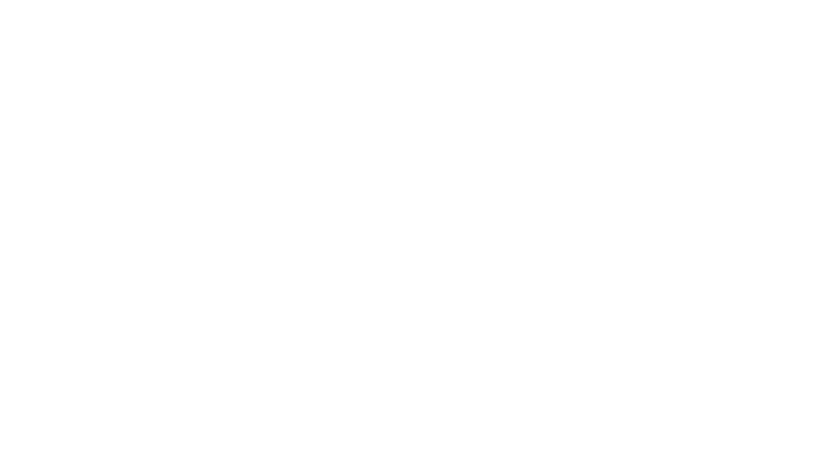
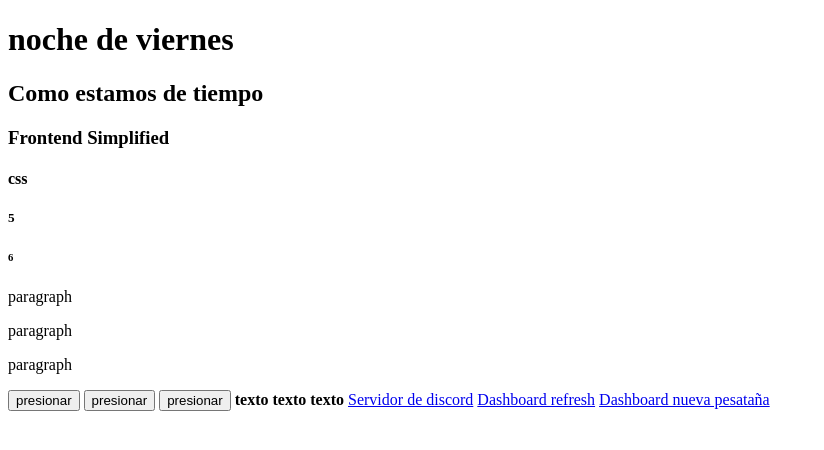
Before and after one commit to DeiviFL/jueves13, a plain HTML site: page index.html in a window 1280 px wide. Shown: the whole page, without its empty margins (0-824 px from the left). Drawn offline with Linux system fonts and the light colour scheme.

Commit message:
cambio del 14

```diff
--- a/index.html
+++ b/index.html
@@ -7,6 +7,23 @@
     <title>Document</title>
 </head>
 <body>
-
+    <h1> noche de viernes</h1>
+    <h2> Como estamos de tiempo</h2>
+    <h3> Frontend Simplified</h3>
+    <h4> css</h4>
+<h5>5</h5>
+<h6>6</h6>
+<p>paragraph</p>
+<p>paragraph</p>
+<p>paragraph</p>
+<button>presionar</button>
+<button>presionar</button>
+<button>presionar</button>
+<b>texto</b>
+<b>texto</b>
+<b>texto</b>
+<a href="https://discord.gg/elamigos">Servidor de discord</a>
+<a href="/Jueves13/dashboard.html">Dashboard refresh</a>
+<a href="/Jueves13/dashboard.html" target="_blank">Dashboard nueva pesataña</a>
 </body>
 </html>
```
Also changed, not shown: dashboard.html (added, +32 -0 lines), login.html (added, +12 -0 lines), Assets/WhatsApp Image 2021-12-16 at 12.55.35 AM.jpeg (added).
